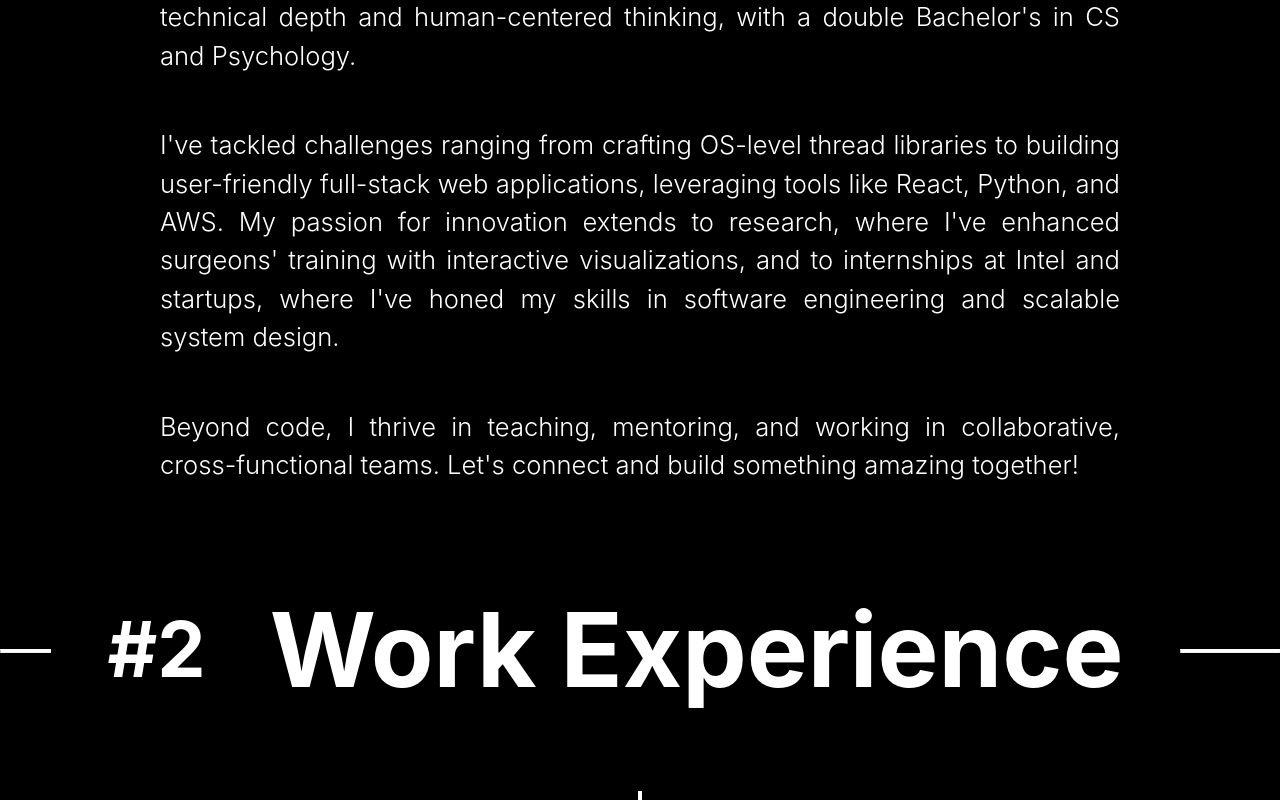
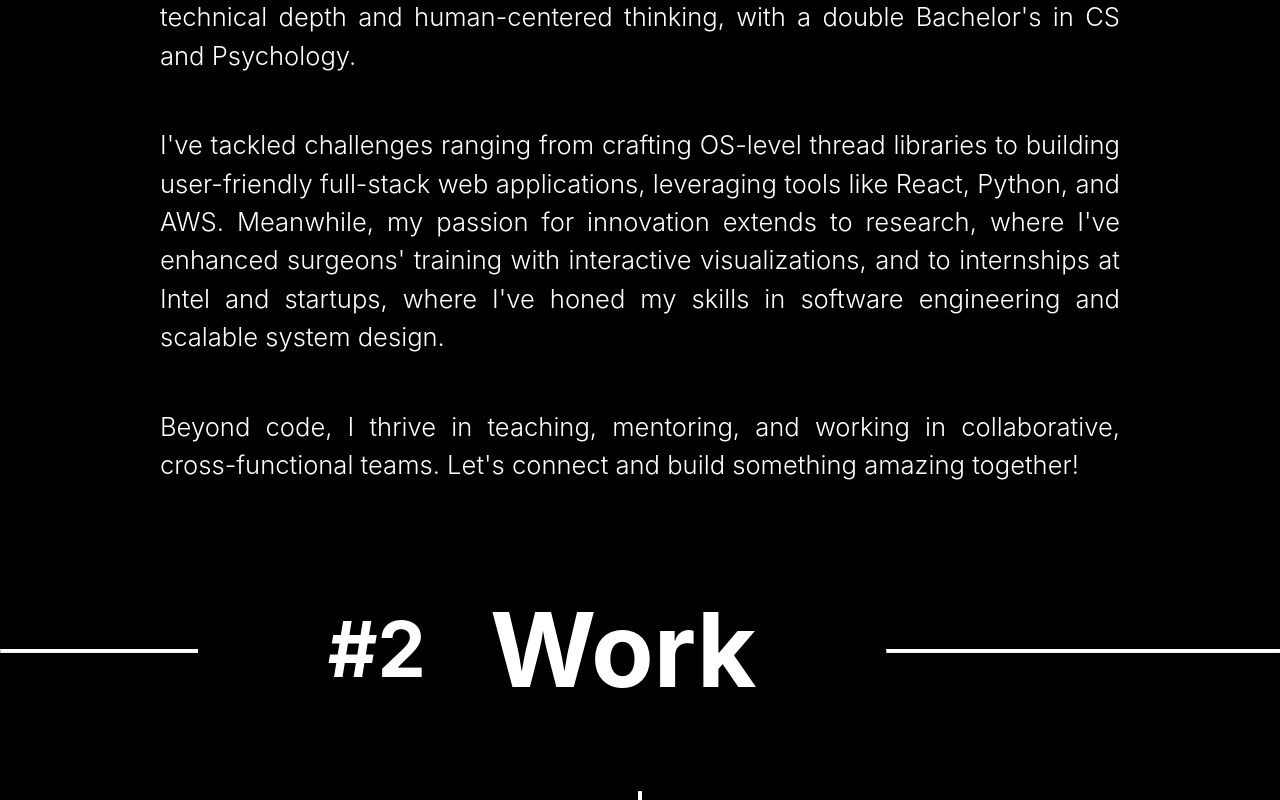
Before and after one commit to zhaojer/zhaojer.github.io, a React (Vite) app: page / in a window 1280 px wide. Shown: the part 1440-2240 px from the top of the page. Built offline with nearby package versions, Linux system fonts and the light colour scheme; a web font is replaced by a local one.

Commit message:
Fix numbering and wording

```diff
--- a/src/sections/Aboutme/introduction.tsx
+++ b/src/sections/Aboutme/introduction.tsx
@@ -7,7 +7,7 @@ function Introduction() {
         I'm <strong>Jerry</strong>, a Master's student in Computer Science Engineering at the University of Michigan, where I also work as a Graduate Student Instructor, sharing my love for coding and problem-solving with others. My academic journey blends technical depth and human-centered thinking, with a double Bachelor's in CS and Psychology.
       </Paragraph>
       <Paragraph>
-        I've tackled challenges ranging from crafting OS-level thread libraries to building user-friendly full-stack web applications, leveraging tools like React, Python, and AWS. My passion for innovation extends to research, where I've enhanced surgeons' training with interactive visualizations, and to internships at Intel and startups, where I've honed my skills in software engineering and scalable system design.
+        I've tackled challenges ranging from crafting OS-level thread libraries to building user-friendly full-stack web applications, leveraging tools like React, Python, and AWS. Meanwhile, my passion for innovation extends to research, where I've enhanced surgeons' training with interactive visualizations, and to internships at Intel and startups, where I've honed my skills in software engineering and scalable system design.
       </Paragraph>
       <Paragraph>
         Beyond code, I thrive in teaching, mentoring, and working in collaborative, cross-functional teams. Let's connect and build something amazing together!
--- a/src/sections/Projects/index.tsx
+++ b/src/sections/Projects/index.tsx
@@ -6,7 +6,7 @@ import styled from "styled-components";
 function Projects() {
   return (
     <Container>
-      <HeadingContainer number={2} writeups="Projects" />
+      <HeadingContainer number={3} writeups="Research" />
       <ProjectContainer>
         <SpellContainer>
           <Spell>Everyone can code,</Spell>
--- a/src/sections/Skills/index.tsx
+++ b/src/sections/Skills/index.tsx
@@ -32,7 +32,7 @@ function Skills() {
 
   return (
     <Container>
-      <HeadingContainer number={3} writeups="Skills" />
+      <HeadingContainer number={4} writeups="Skills" />
       <SkillsWrapper>
         <LanguagesContainer id="SkillsSection">
           <LanguageHeader>
--- a/src/sections/Work/index.tsx
+++ b/src/sections/Work/index.tsx
@@ -5,7 +5,7 @@ import WorkTimeline from "./work";
 function WorkExperience() {
   return (
     <Container>
-      <HeadingContainer number={2} writeups="Work Experience" />
+      <HeadingContainer number={2} writeups="Work" />
       <ContentContainer>
         <WorkTimeline />
       </ContentContainer>
```
